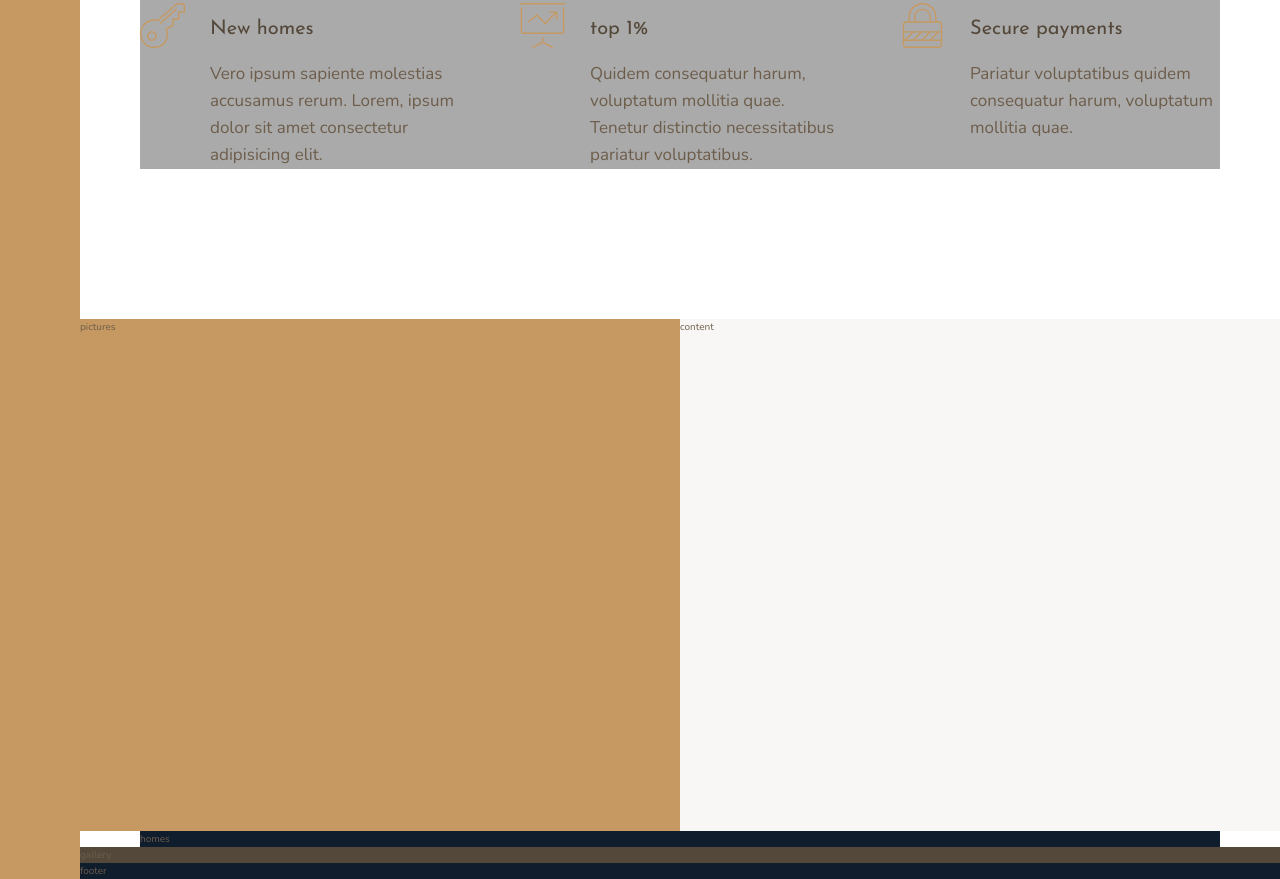
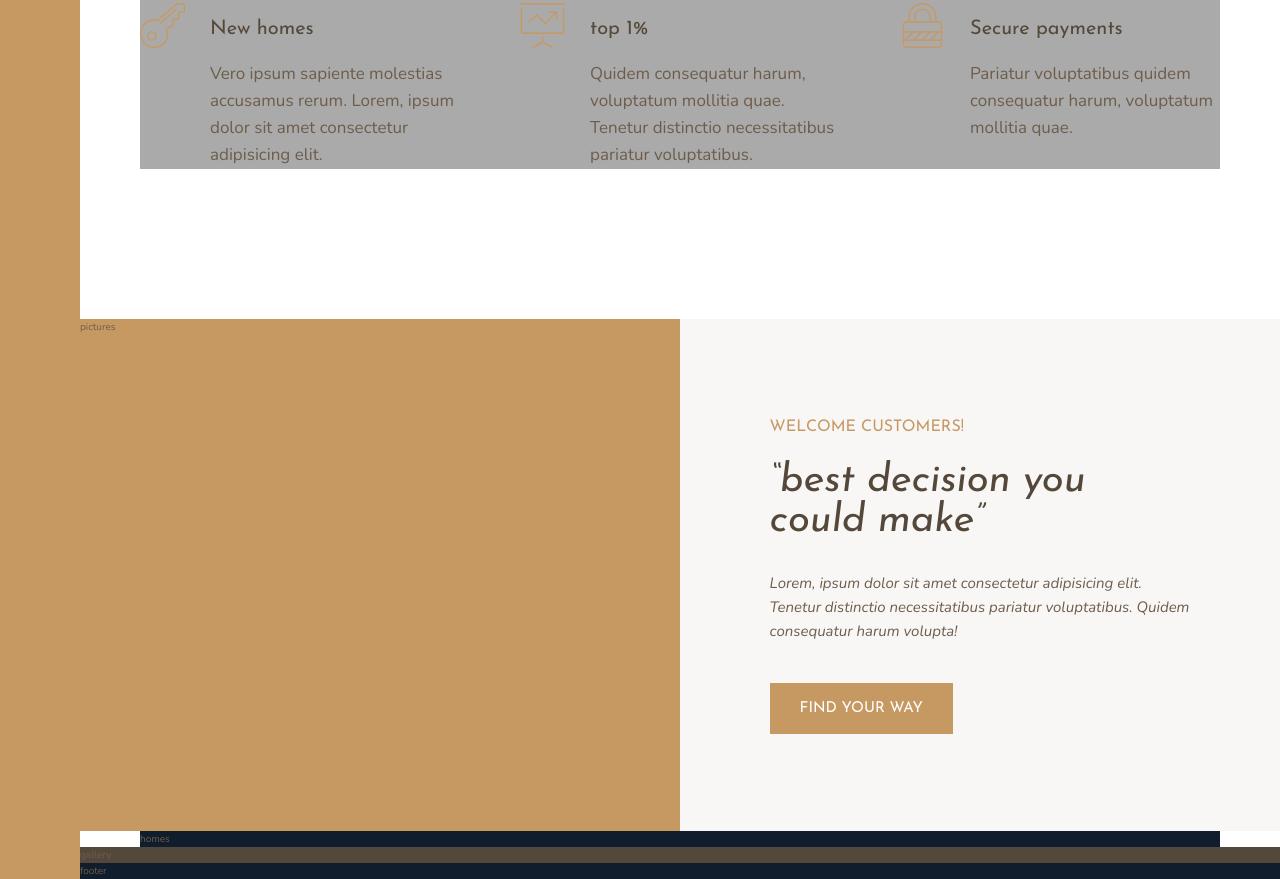
Before and after one commit to monpro/advanced-css-project, a website: page Highlight/index.html in a window 1280 px wide. Shown: the part 993-1872 px from the top of the page. Drawn offline with nearby package versions, Linux system fonts and the light colour scheme.

Commit message:
add story content styling

```diff
--- a/Highlight/index.html
+++ b/Highlight/index.html
@@ -71,7 +71,12 @@
             pictures
         </div>
         <div class="story__content">
-            content
+            <h3 class="heading-3 mb-sm">Welcome customers!</h3>
+            <h2 class="heading-2 heading-2--dark mb-md">&ldquo;best decision you could make&rdquo;</h2>
+            <p class="story__text">
+                Lorem, ipsum dolor sit amet consectetur adipisicing elit. Tenetur distinctio necessitatibus pariatur voluptatibus. Quidem consequatur harum volupta!
+            </p>
+            <button class="btn">find your way</button>
         </div>
         <section class="homes">
             homes
--- a/Highlight/sass/_story.scss
+++ b/Highlight/sass/_story.scss
@@ -6,5 +6,21 @@
     &__content {
         background-color: $color-grey-light-1;
         grid-column: col-start 5 / full-end;
+        padding: 6rem 7vw;
+
+        // display: flex;
+        // flex-direction: column;
+        // justify-content: center;
+        // align-items: flex-start;
+
+        display: grid;
+        align-content: center;
+        justify-items: start;
+    }
+
+    &__text {
+        font-size: 1.5rem;
+        font-style: italic;
+        margin-bottom: 4rem;
     }
 }
--- a/Highlight/sass/_typography.scss
+++ b/Highlight/sass/_typography.scss
@@ -8,10 +8,18 @@
 
 .heading-2 {
     @extend %heading;
+    font-size: 4rem;
+    font-style: italic;
+    line-height: 1;
+    &--light {color: $color-grey-light-1;}
+    &--dark {color: $color-grey-dark-1;}
 }
 
 .heading-3 {
     @extend %heading;
+    font-size: 1.6rem;
+    color: $color-primary;
+    text-transform: uppercase;
 }
 
 .heading-4 {
@@ -22,3 +30,25 @@
     &--dark {color: $color-grey-dark-1;}
 
 }
+
+.btn {
+    background-color: $color-primary;
+    color: #fff;
+    border: none;
+    border-radius: 0;
+    font-family: $font-display;
+    font-size: 1.5rem;
+    text-transform: uppercase;
+    padding: 1.8rem 3rem;
+    cursor: pointer;
+    transition: all .2s;
+
+    &:hover {
+        background-color: $color-primary-dark;
+    }
+}
+
+.mb-sm{margin-bottom: 2rem;}
+.mb-md{margin-bottom: 3rem;}
+.mb-lg{margin-bottom: 4rem;}
+.mb-hg{margin-bottom: 8rem;}
```
Also changed, not shown: Highlight/css/style.css.
